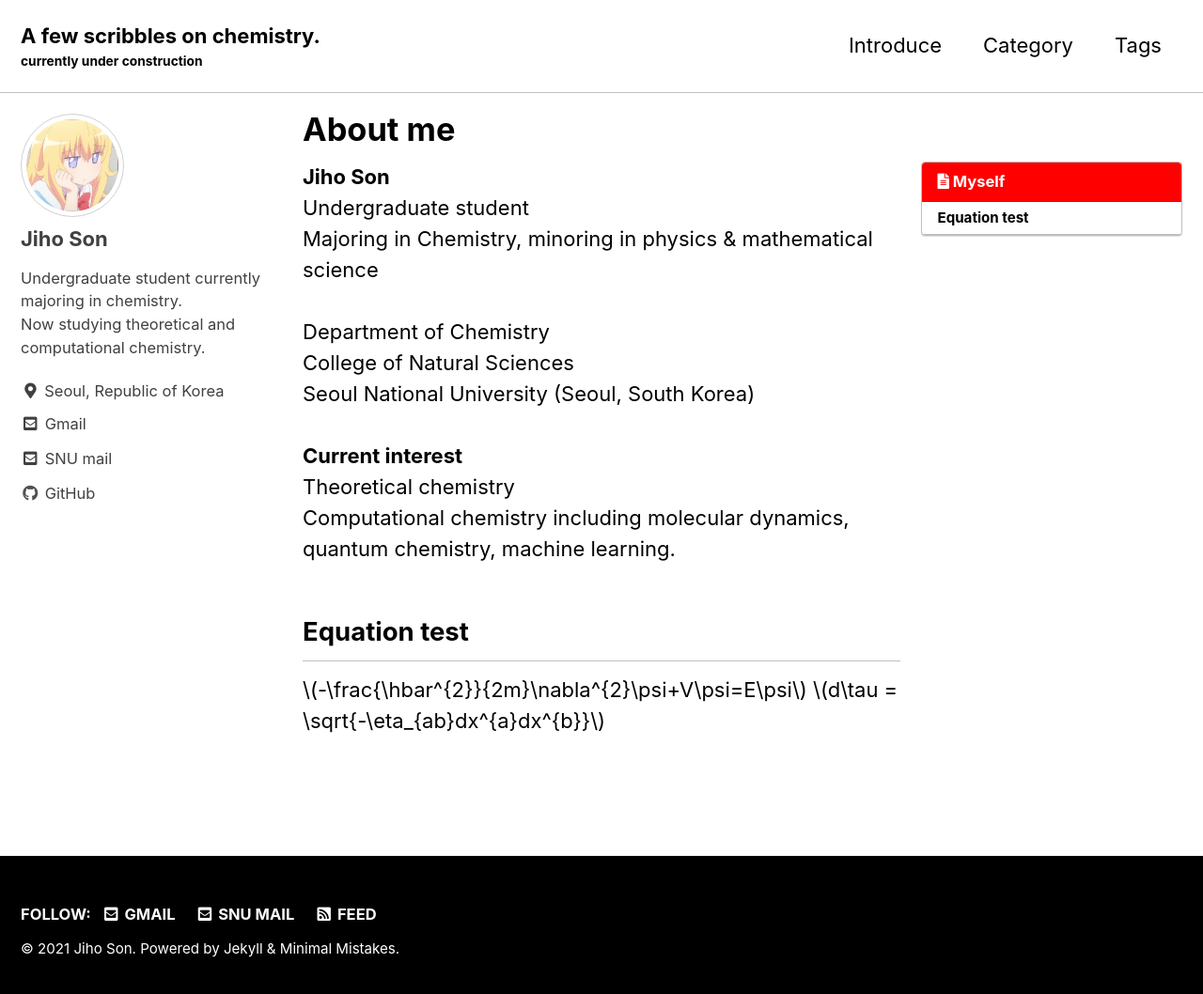
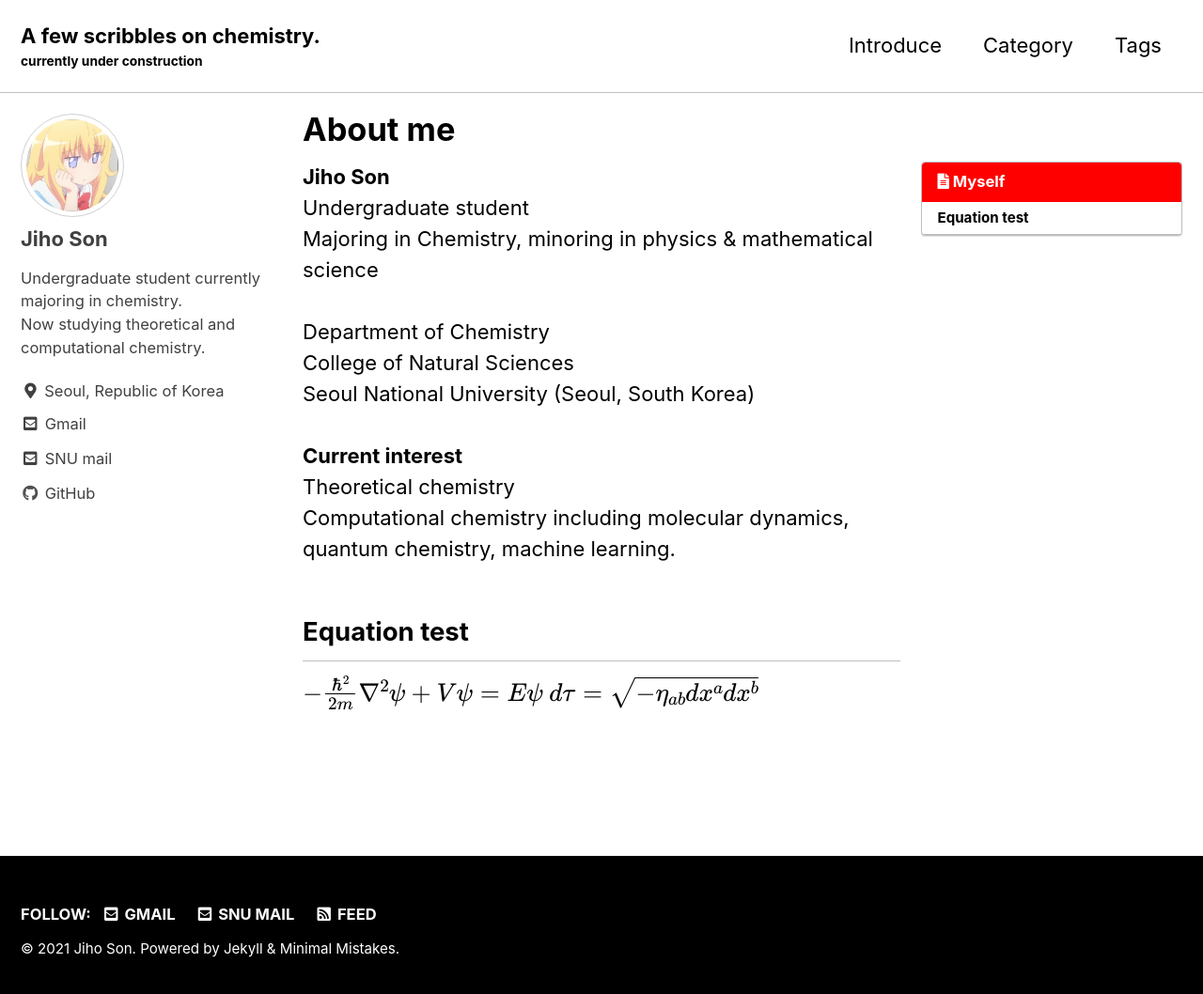
Before and after one commit to kadryjh1724/kadryjh1724.github.io, a Jekyll site: the page built from _pages/about.md, in a window 1280 px wide and 1066 px high. Shown: the top 1058 px of the window at 94% size. Built offline with Jekyll 4.4.1, drawn with Linux system fonts in a browser that asks for light colours; cached includes are drawn as plain includes; some of the changed lines change nothing that is shown.

Commit message:
added Mathjax

```diff
--- /dev/null
+++ b/_includes/Mathjax.html
@@ -0,0 +1,23 @@
+<script type="text/javascript">
+    window.MathJax = {
+      tex: {
+        packages: ['base', 'ams']
+      },
+      loader: {
+        load: ['ui/menu', '[tex]/ams']
+      },
+      startup: {
+        ready() {
+          MathJax.startup.defaultReady();
+          const Macro = MathJax._.input.tex.Symbol.Macro;
+          const MapHandler = MathJax._.input.tex.MapHandler.MapHandler;
+          const Array = MathJax._.input.tex.ams.AmsMethods.default.Array;
+          const env = new Macro('psmallmatrix', Array, [null, '(', ')', 'c', '.333em', '.2em', 'S', 1]);
+          MapHandler.getMap('AMSmath-environment').add('psmallmatrix', env);
+        }
+      }
+    };
+  </script>
+  <script type="text/javascript" id="MathJax-script" async
+    src="https://cdn.jsdelivr.net/npm/mathjax@3/es5/tex-chtml.js">
+  </script>
--- a/_layouts/default.html
+++ b/_layouts/default.html
@@ -37,6 +37,6 @@
     </div>
 
     {% include scripts.html %}
-
+    {% include Mathjax.html %}
   </body>
 </html>
```
